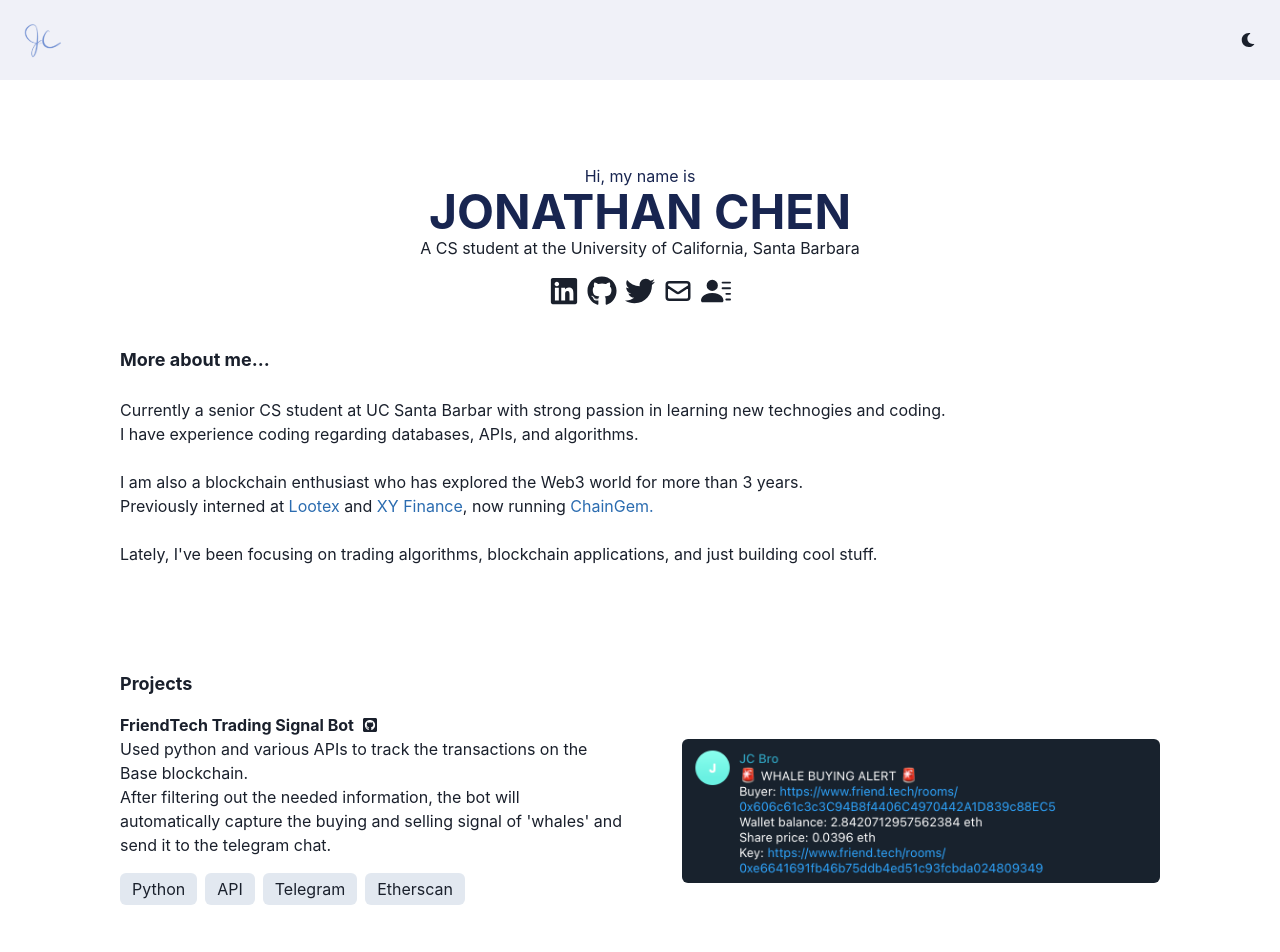
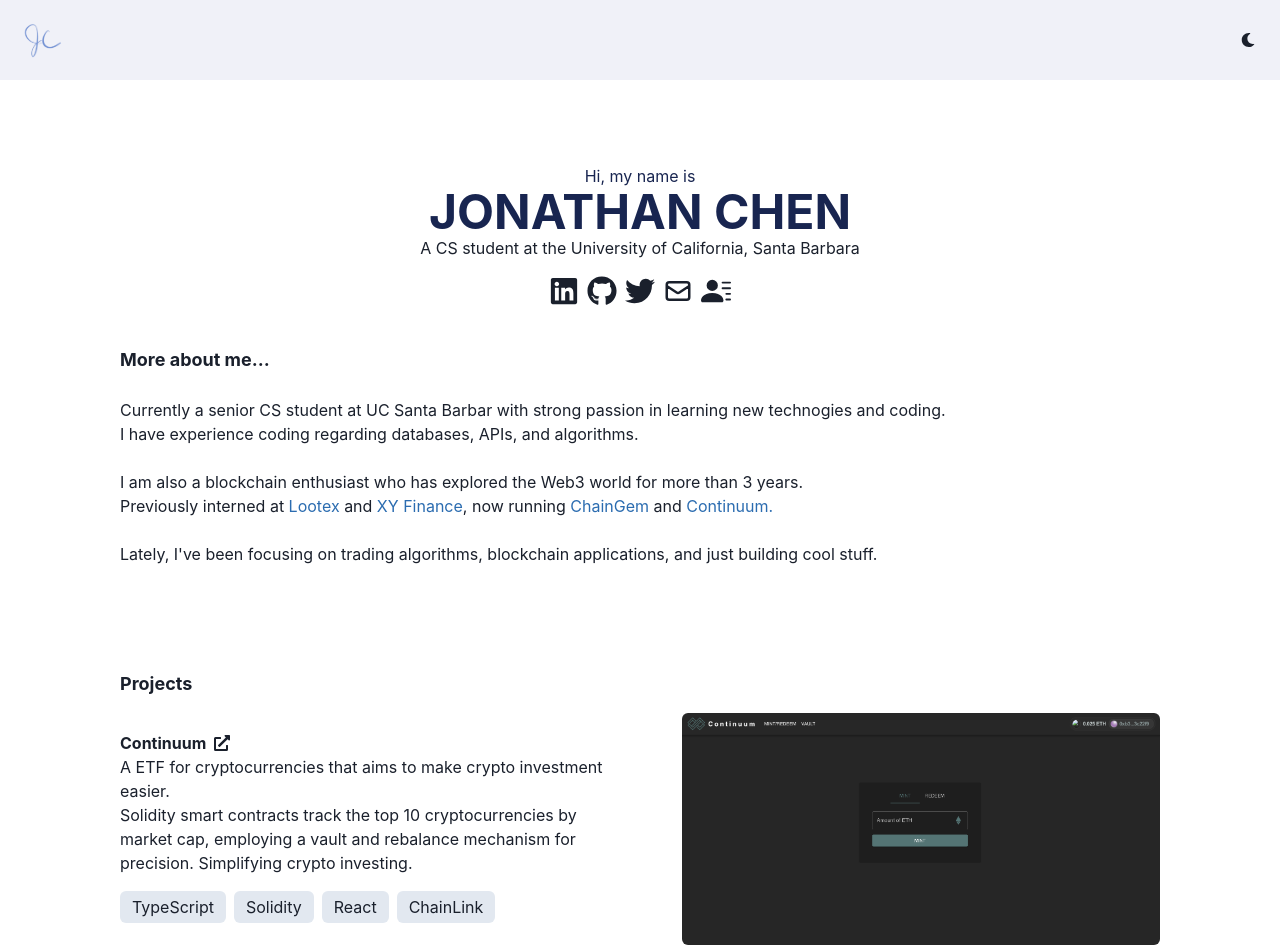
Before and after one commit to pingyujc/portfolio, a React (Create React App) app: page / in a window 1280 px wide. Shown: the top 952 px of the page. Built offline with nearby package versions, Linux system fonts and the light colour scheme.

Commit message:
added continuum

```diff
--- a/src/components/About.jsx
+++ b/src/components/About.jsx
@@ -96,7 +96,16 @@
                         color={"blue.600"}
                     >
                         {" "}
-                        ChainGem.{" "}
+                        ChainGem{" "}
+                    </Link>
+                    and
+                    <Link
+                        href="https://www.continuumcrypto.com/"
+                        isExternal
+                        color={"blue.600"}
+                    >
+                        {" "}
+                        Continuum.{" "}
                     </Link>
                     <br />
                     <br />
--- a/src/components/Projects.jsx
+++ b/src/components/Projects.jsx
@@ -4,6 +4,9 @@
 import HappyCows from "../assets/HappyCows.png";
 import StarsRus from "../assets/StarsRus.png";
 import SQL from "../assets/SQL.png";
+import continuumHome from "../assets/continuum_home.png";
+import continuumApp from "../assets/continuum_app.png";
+
 import {
     FaLink,
     FaGithub,
@@ -29,6 +32,64 @@
                 Projects
             </Text>
             <Flex flexWrap="wrap">
+                {/* Continuum */}
+                <Box
+                    width={"100%"}
+                    mb={8}
+                    display="flex" // Use flex display to control alignment
+                    flexDirection={{ base: "column", md: "row" }} // Stack on small screens, side-by-side on medium screens
+                    alignItems={{ base: "flex-start", md: "center" }} // Align items at the start (top) on small screens, center on medium screens
+                >
+                    {/* Text content */}
+                    <Box
+                        width={{ base: "100%", md: "50%" }}
+                        pr={{ base: 0, md: 4 }}
+                    >
+                        <Flex align="center">
+                            <Text fontWeight="bold" mr={2}>
+                                Continuum
+                            </Text>
+                            {/* Add icons here */}
+                            {/* <FaLink /> */}
+                            <a
+                                href="https://www.continuumcrypto.com/"
+                                target="_blank"
+                                rel="noopener noreferrer"
+                            >
+                                <FaExternalLinkAlt />
+                            </a>
+                        </Flex>
+                        <Text mb={4}>
+                            A ETF for cryptocurrencies that aims to make crypto
+                            investment easier.
+                            <br />
+                            Solidity smart contracts track the top 10
+                            cryptocurrencies by market cap, employing a vault
+                            and rebalance mechanism for precision. Simplifying
+                            crypto investing.
+                        </Text>
+                        <Box mt={2}>
+                            {/* For the tech stack */}
+                            <Flex mb={5}>
+                                <Box {...buttonLikeBoxStyle}>TypeScript</Box>
+                                <Box {...buttonLikeBoxStyle}>Solidity</Box>
+                                <Box {...buttonLikeBoxStyle}>React</Box>
+                                <Box {...buttonLikeBoxStyle}>ChainLink</Box>
+                            </Flex>
+                        </Box>
+                    </Box>
+                    {/* Space between text and image */}
+                    <Box width={{ base: "100%", md: "4%" }} />
+                    {/* Image */}
+                    <Box width={{ base: "100%", md: "46%" }}>
+                        <Image
+                            src={continuumApp} // Replace with the actual path to your image
+                            alt="Continuum App"
+                            mb={4}
+                            borderRadius="md"
+                        />
+                    </Box>
+                </Box>
                 {/* FriendTech bot */}
                 <Box
                     width={"100%"}
```
Also changed, not shown: src/assets/continuum_app.png (added), src/assets/continuum_home.png (added).
